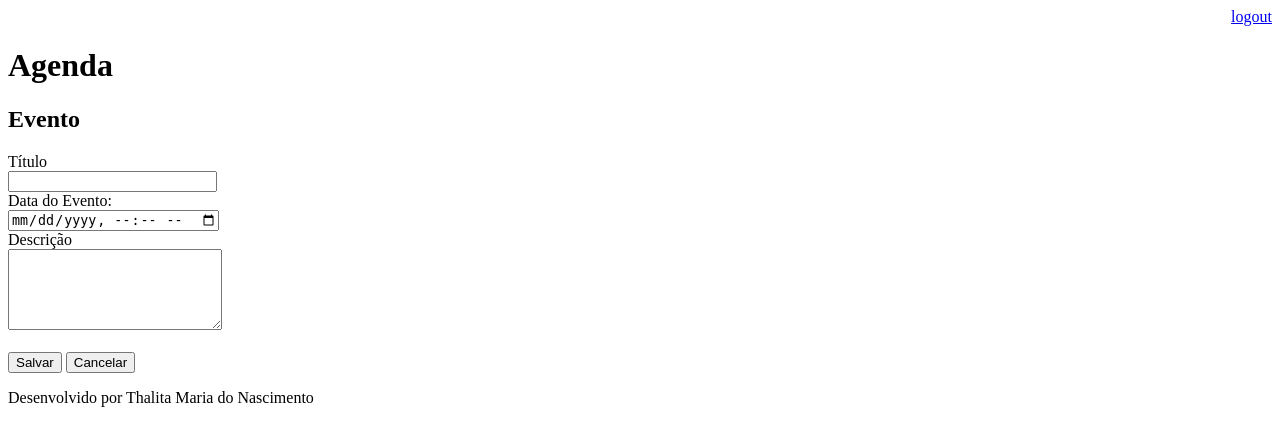
After one commit to thamnasc/Estudos_Django, a Django app: page /agenda/evento/ in a window 1280 px wide. The commit adds this page. Shown: the top 446 px of the page. Run offline with Django 4.2, Linux system fonts and the light colour scheme; a user stored in the database is signed in.

Commit message:
incluído template para inserção de eventos da agenda

```diff
--- a/agenda/agenda/urls.py
+++ b/agenda/agenda/urls.py
@@ -27,6 +27,9 @@ urlpatterns = [
     #a partir do root (outra opção)
     #path('', views.index),
 
+    path('agenda/evento/', views.evento),
+    path('agenda/evento/submit', views.submit_evento),
+
     path('login/', views.login_user),
     path('login/submit', views.submit_login),
     path('logout/', views.logout_user)
--- a/agenda/core/views.py
+++ b/agenda/core/views.py
@@ -46,3 +46,20 @@ def lista_eventos(request):
 
    dados = dict({'eventos':evento})
    return render(request, 'agenda.html', dados)
+
+@login_required(login_url='/login/')
+def evento(request):
+   return render(request, 'evento.html')
+
+@login_required(login_url='/login/')
+def submit_evento(request):
+   if request.POST:
+      titulo = request.POST.get('titulo')
+      data_evento = request.POST.get('data_evento')
+      descricao = request.POST.get('descricao')
+      usuario = request.user
+      Evento.objects.create(titulo=titulo,
+                            data_evento=data_evento,
+                            descricao=descricao,
+                            usuario=usuario)
+   return redirect('/')
--- a/agenda/templates/agenda.html
+++ b/agenda/templates/agenda.html
@@ -2,7 +2,9 @@
 
 {% block content%}
     <h2>Agendamentos</h2>
-
+    <a href="evento/">
+        <button type="button">Novo Evento</button>
+    </a>
     <ul style="font-size: 14px">
     {% for evento in eventos %}
         <li>{{ evento.titulo }} - {{ evento.get_data_evento }}</li>
--- /dev/null
+++ b/agenda/templates/evento.html
@@ -0,0 +1,26 @@
+{% extends "model-page.html" %}
+
+{% block content %}
+
+<h2>Evento</h2>
+
+<form action="submit" method="POST">{% csrf_token %}
+    <label>Título</label>
+    <br>
+    <input type="text" name="titulo" size="23">
+    <br>
+    <label>Data do Evento:</label>
+    <br>
+    <input type="datetime-local" name="data_evento">
+    <br>
+    <label>Descrição</label>
+    <br>
+    <textarea name="descricao" rows="5" cols="24"></textarea>
+    <br><br>
+    <button type="submit">Salvar</button>
+    <a href="/">
+        <button type="button">Cancelar</button>
+    </a>
+</form>
+
+{% endblock %}
```
Also changed, not shown: agenda/db.sqlite3, 1 other file.
